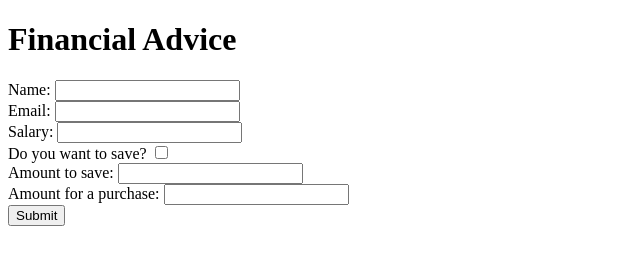
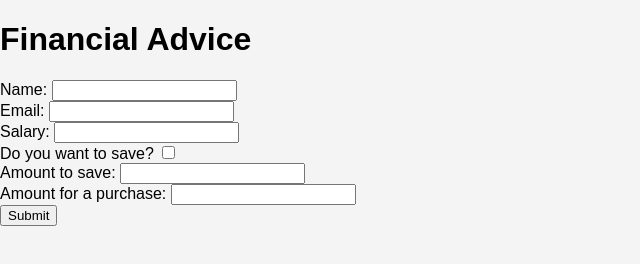
Before and after one commit to Rkha21/TAMUHACK, a plain HTML site: page index.html in a window 1280 px wide. Shown: the whole page, without its empty margins (0-640 px from the left). Drawn offline with Linux system fonts and the light colour scheme.

Commit message:
added css file

```diff
--- a/index.html
+++ b/index.html
@@ -2,6 +2,7 @@
 <html>
 <head>
     <title>Financial Advice</title>
+    <link rel="stylesheet" href="styles.css">
 </head>
 <body>
     <h1>Financial Advice</h1>
--- /dev/null
+++ b/styles.css
@@ -0,0 +1,6 @@
+body {
+    font-family: Arial, sans-serif;
+    margin: 0;
+    padding: 0;
+    background-color: #f4f4f4;
+}
```
